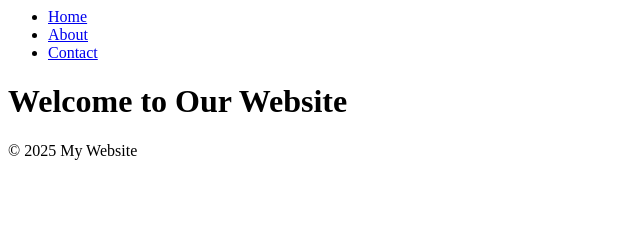
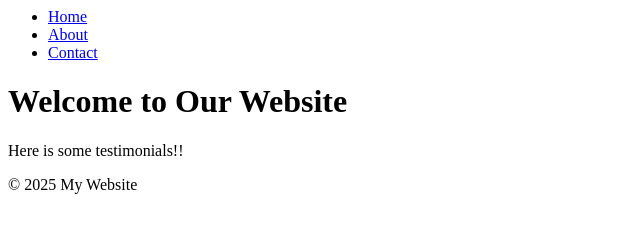
Before and after one commit to jhyche80-jpg/website-project, a plain HTML site: page index.html in a window 1280 px wide. Shown: the whole page, without its empty margins (0-640 px from the left). Drawn offline with Linux system fonts and the light colour scheme.

Commit message:
Added testimonials

```diff
--- a/index.html
+++ b/index.html
@@ -13,7 +13,7 @@
 
 <body>
     <h1>Welcome to Our Website</h1>
-
+    <P>Here is some testimonials!!</P>
 </body>
 <footer>
     <p>&copy; 2025 My Website</p>
```
